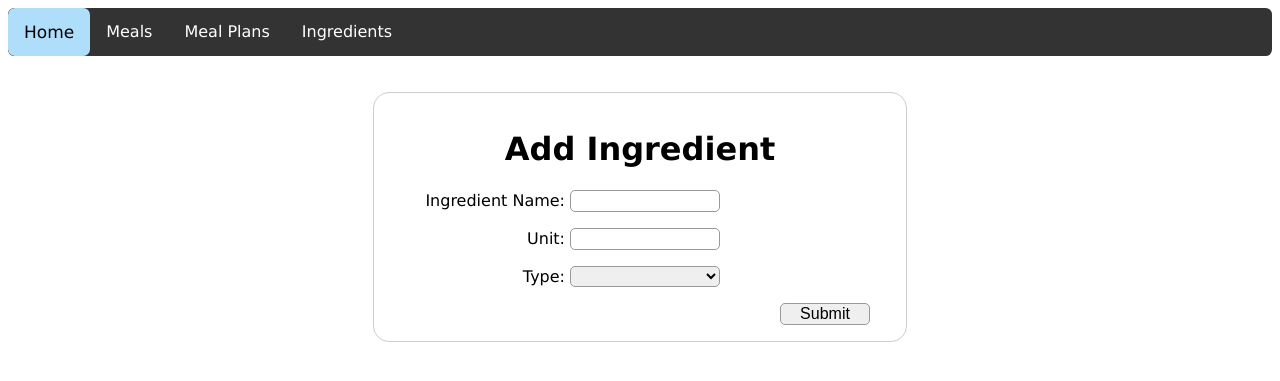
After one commit to travisbacon1/meal_app, a Flask app: page /add_ingredient in a window 1280 px wide. The commit adds this page. Shown: the top 381 px of the page. Run offline with Flask 2, Linux system fonts and the light colour scheme.

Commit message:
Added functionality to add ingredients

```diff
--- a/meal_app/app.py
+++ b/meal_app/app.py
@@ -12,6 +12,7 @@ def create_app():
     with app.app_context():
         # Include our Routes
         from .home.home import home
+        from .ingredients.add_ingredient import add_ingredient
         from .meals.add import add
         from .meals.edit import edit
         from .meals.list_meals import list_meals
@@ -25,6 +26,7 @@ def create_app():
 
         # Register Blueprints
         app.register_blueprint(home)
+        app.register_blueprint(add_ingredient)
         app.register_blueprint(add)
         app.register_blueprint(edit)
         app.register_blueprint(list_meals)
--- /dev/null
+++ b/meal_app/ingredients/add_ingredient.py
@@ -0,0 +1,31 @@
+from flask import Blueprint, render_template, request, redirect, url_for
+from ..utilities import execute_mysql_query
+import os
+
+add_ingredient = Blueprint('add_ingredient', __name__, template_folder='templates', static_folder='../static')
+
+@add_ingredient.route('/add_ingredient', methods=['GET', 'POST'])
+def index():
+    ingredient_types = [
+        "",
+        "Fresh",
+        "Dairy",
+        "Dry",
+        "Tinned"
+    ]
+    if request.method == "POST":
+        details = request.form
+        details_dict = details.to_dict()
+        query_string = f"""INSERT INTO {os.environ['MYSQL_INGREDIENTS_TABLE']} (Name, Unit, Type) VALUES ('{details_dict["Name"]}', '{details_dict["Unit"]}', '{details_dict["Type"]}');"""
+        execute_mysql_query(query_string, fetch_results=False, commit=True)
+        return redirect(url_for('add_ingredient.confirmation', ingredient=details_dict["Name"]))
+    return render_template('add_ingredient.html', ingredient_types=ingredient_types)
+
+
+@add_ingredient.route('/add_ingredient_confirmation/<ingredient>', methods=['GET', 'POST'])
+def confirmation(ingredient):
+    if request.method == "GET":
+        query_string = f"SELECT * FROM {os.environ['MYSQL_INGREDIENTS_TABLE']} WHERE Name='{ingredient}';"
+        result = execute_mysql_query(query_string)[0]
+        return render_template('add_ingredient_confirmation.html', ingredient_name=result['Name'],
+                                ingredient_unit=result['Unit'], ingredient_type=result['Type'])
--- /dev/null
+++ b/meal_app/ingredients/templates/add_ingredient.html
@@ -0,0 +1,27 @@
+{% extends "layout.html" %}
+{% block content %}
+	<form method="post", action="", autocomplete="off">
+		<H1>Add Ingredient</H1>
+		<ul>
+			<li>
+				<label for="name">Ingredient Name: </label>
+				<input class = "add_meal" type = "text" id="name" name= "Name" required />
+			</li>
+			<li>
+				<label for="staple">Unit:</label>
+				<input class = "add_meal" type = "text" id="unit" name= "Unit" />
+			</li>
+			<li>
+				<label for="type">Type:</label>
+				<select class = "add_meal" name="Type">
+					{%for i in range(0, ingredient_types|length)%}
+						<option value = "{{ingredient_types[i]}}">{{ingredient_types[i]}}</option>
+					{%endfor%}
+				</select>
+			</li>
+			<li>
+				<input class="button" type="submit">
+			</li>
+		</ul>
+	</form>
+{% endblock %}
--- a/meal_app/templates/layout.html
+++ b/meal_app/templates/layout.html
@@ -29,6 +29,14 @@
 				<a href="/delete">Delete Meal Plan</a>
 			</div>
 		</div>
+		<div class="dropdown">
+			<button class="dropbtn">Ingredients
+			  <i class="fa fa-caret-down"></i>
+			</button>
+		    <div class="dropdown-content">
+				<a href="/add_ingredient">Add Ingredient</a>
+			</div>
+		</div>
 	  </div>
 	<br></br>
   <body>
```
Also changed, not shown: meal_app/ingredients/templates/add_ingredient_confirmation.html (added, +16 -0 lines), meal_app/ingredients/__init__.py (added).
